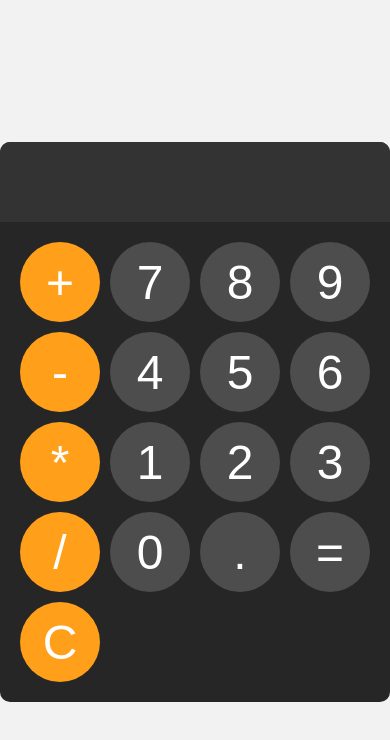
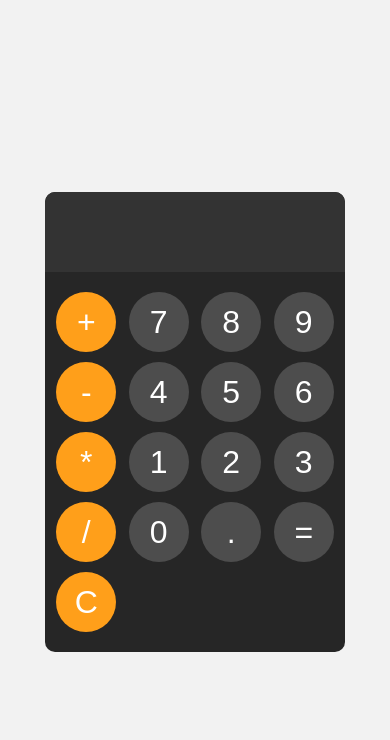
Before and after one commit to AnastasiiaHombalevska/calculator, a website built with Vite: page index.html in a window 390 px wide. Built offline with nearby package versions, Linux system fonts and the light colour scheme.

Commit message:
update css for mobile vers

```diff
--- a/styles/index.css
+++ b/styles/index.css
@@ -13,8 +13,7 @@ body {
 .calculator {
   background-color: hsl(0, 0%, 15%);
   border-radius: 10px;
-  min-width: 320px;
-  max-width: 400px;
+  width: 300px;
   overflow: hidden;
 }
 
@@ -28,7 +27,7 @@ body {
   padding-inline: 20px;
   border: none;
   box-sizing: border-box;
-  padding: 20px;
+  padding: 20px 10px;
 }
 
 .calc-dispaly:focus {
@@ -38,14 +37,15 @@ body {
 .keys {
   display: grid;
   grid-template-columns: repeat(4, 1fr);
+  justify-items: center;
   gap: 10px;
-  padding: 20px;
+  padding: 20px 10px;
 }
 
 .btn {
-  width: 80px;
-  height: 80px;
-  font-size: 3rem;
+  width: 60px;
+  height: 60px;
+  font-size: 2rem;
   color: #fff;
   background-color: hsl(0, 0%, 30%);
   border: none;
@@ -72,3 +72,23 @@ body {
 .operator-btn:active {
   background-color: hsl(35, 100%, 75%);
 }
+
+@media (min-width: 600px) {
+  .calculator {
+    width: 450px;
+  }
+
+  .calc-dispaly {
+    padding: 20px;
+  }
+
+  .keys {
+    padding: 20px;
+  }
+
+  .btn {
+    width: 80px;
+    height: 80px;
+    font-size: 3rem;
+  }
+}
```
